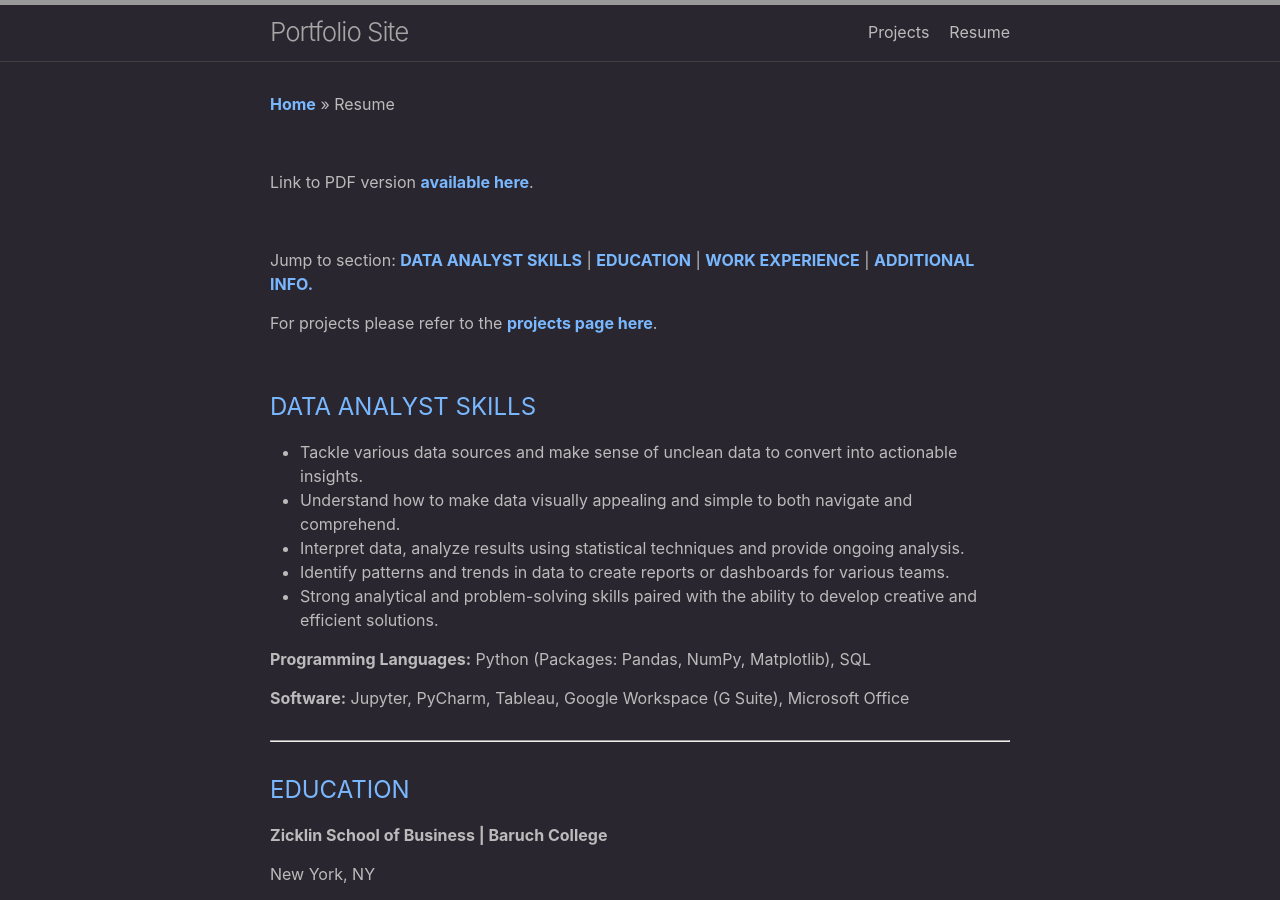
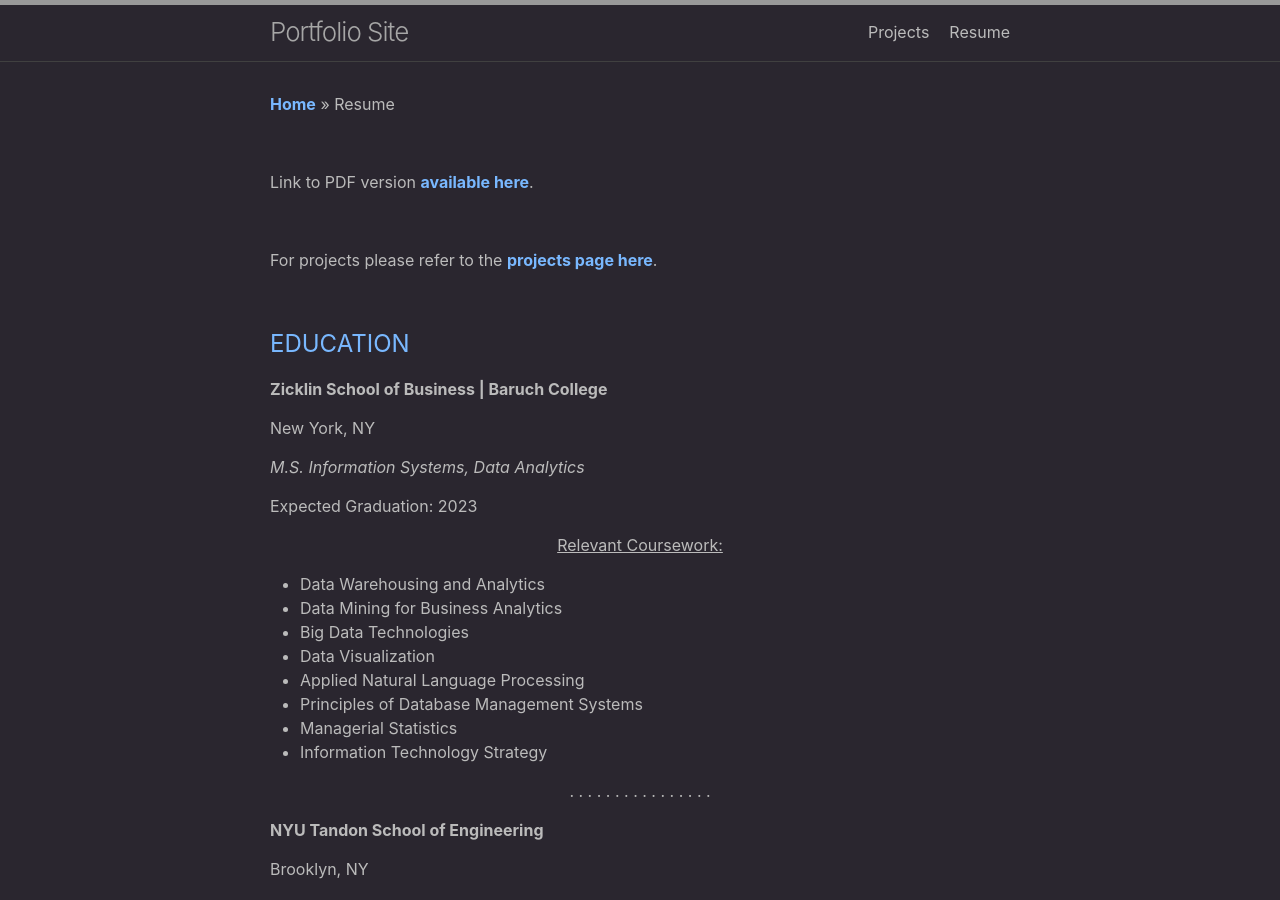
Before and after one commit to xyjiang970/xyjiang970.github.io, a Jekyll site: the page built from resume/resume.md, in a window 1280 px wide and 900 px high. Built offline with Jekyll 4.4.1, drawn with Linux system fonts in a browser that asks for light colours; some of the changed text lies outside the part shown.

Commit message:
Update resume.md

```diff
--- a/resume/resume.md
+++ b/resume/resume.md
@@ -12,26 +12,10 @@
 
 <br>
 
-Jump to section: **[DATA ANALYST SKILLS](#data-analyst-skills)** \| **[EDUCATION](#education)** \| **[WORK EXPERIENCE](#work-experience)** \| **[ADDITIONAL INFO.](#additional-information)**
-
 For projects please refer to the **[projects page here](/projects/)**.
 
 <br>
 
-## [DATA ANALYST SKILLS](#data-analyst-skills)
-<ul>
-  <li>Tackle various data sources and make sense of unclean data to convert into actionable insights.</li>
-  <li>Understand how to make data visually appealing and simple to both navigate and comprehend.</li>
-  <li>Interpret data, analyze results using statistical techniques and provide ongoing analysis.</li>
-  <li>Identify patterns and trends in data to create reports or dashboards for various teams.</li>
-  <li>Strong analytical and problem-solving skills paired with the ability to develop creative and efficient solutions.</li>
-</ul>
-
-**Programming Languages:** Python (Packages: Pandas, NumPy, Matplotlib), SQL
-
-**Software:** Jupyter, PyCharm, Tableau, Google Workspace (G Suite), Microsoft Office
-
------------------------------
 ## [EDUCATION](#education)
 **Zicklin School of Business \| Baruch College**
 
@@ -112,10 +96,10 @@
 • Assisted with product tests of handheld i-STAT blood analyzers and cartridges, supporting early release of products.
 
 -----------------------------
-## [ADDITIONAL INFORMATION](#additional-information)
-**Languages:** English, Conversational Mandarin
+## [TECHNICAL SKILLS](#technical-skills)
+**Programming Languages:** Python (Packages: _Pandas, NumPy, Matplotlib_), SQL
 
-**Interest & Hobbies:** Powerlifting, Photography
+**Software:** Jupyter, PyCharm, Tableau, Google Workspace (G Suite), Microsoft Office
 
 <br>
 
```
